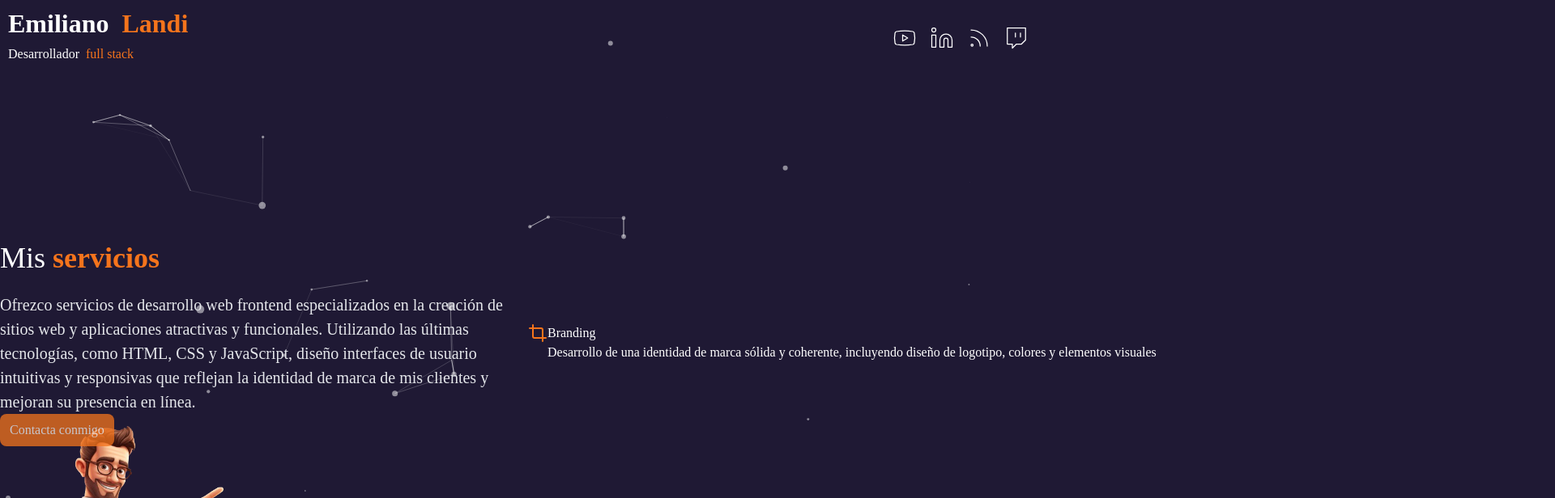
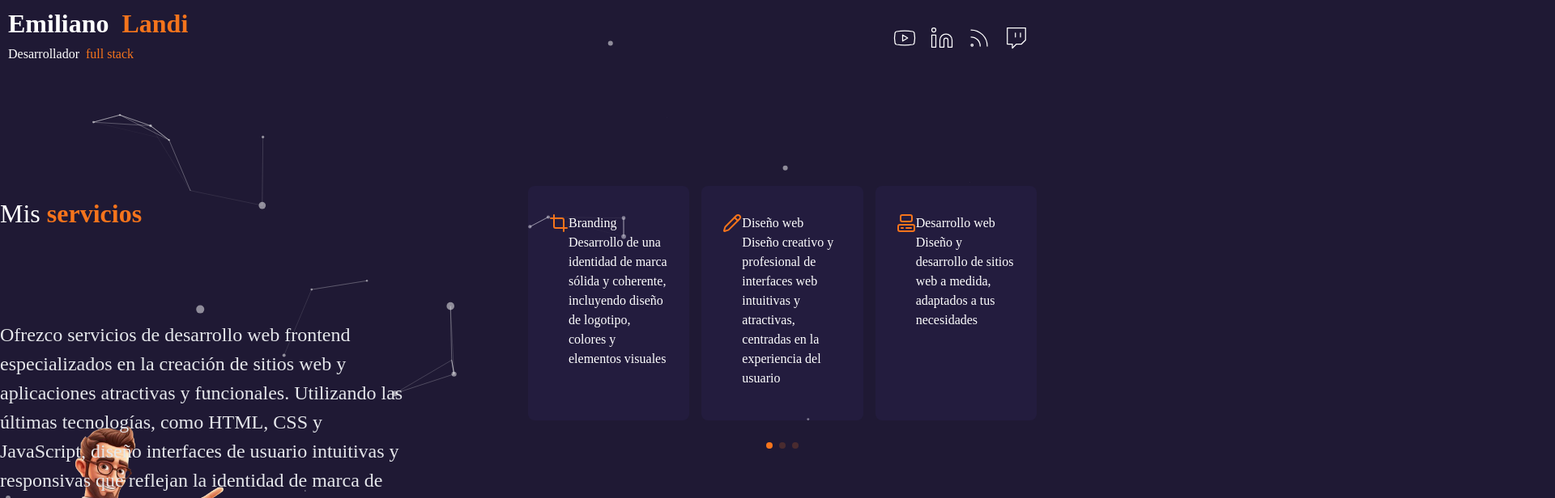
Before and after one commit to Emilianolandi/portafolioi, a Next.js app: page /services in a window 1280 px wide. Shown: the top 616 px of the page at 81% size, 1920 px wide, since content can reach past the window. Built offline with nearby package versions, Linux system fonts and the light colour scheme.

Commit message:
maquetando slider

```diff
--- a/app/(routes)/services/page.tsx
+++ b/app/(routes)/services/page.tsx
@@ -10,21 +10,23 @@ const ServicesPages = () => {
             <TransitionPage />
             <CoverParticles />
 
-              <br />
+
             <div className="Page-service">
-                <div className="max-w-[750px] z-10 mt-10 md:mt-0">
+
+                <div className="max-w-[500px] z-10 mt-30 md:mt-10">
+
                     <h1 className="Service-Title">Mis <span className="font-bold text-secondary"> servicios</span></h1>
                     <p className="Service-Info">Ofrezco servicios de desarrollo web frontend especializados en la creación de sitios web y aplicaciones atractivas y funcionales. Utilizando las últimas tecnologías, como HTML, CSS y JavaScript, diseño interfaces de usuario intuitivas y responsivas que reflejan la identidad de marca de mis clientes y mejoran su presencia en línea.</p>
                     <button className="px-3 py-2 rounded-lg bg-secondary opacity-75 hover:bg-secondary/95">Contacta conmigo</button>
-            </div>
+                </div>
 
                 {/* SLIDER */}
 
                     <SliderServices />
-                </div>
 
-            <CircleImage />
-            <AvatarServices />
+            </div>
+           <AvatarServices />
+           <CircleImage />
         </>
     );
 }
--- a/app/globals.css
+++ b/app/globals.css
@@ -455,74 +455,85 @@ align-items: center;
   display: grid;
   align-items: center;
   justify-content: center;
-  min-height: 100vh; /* Cambiado de height a min-height */
+  min-height: 100vh; /* Mantener altura mínima de la página */
   max-width: 80rem;
   gap: 1.5rem;
   margin-left: auto;
   margin-right: auto;
-  grid-template-columns: 1fr; /* Para pantallas pequeñas */
+  grid-template-columns: 1fr; /* Columnas en pantallas pequeñas */
 }
 
+/* Estructura en pantallas medianas */
 @media (min-width: 768px) {
   .Page-service {
-    grid-template-columns: repeat(2, minmax(0, 2fr)); /* Dos columnas en pantallas medianas y mayores */
+    grid-template-columns: repeat(2, minmax(0, 2fr)); /* 2 columnas en pantallas medianas y mayores */
   }
 }
 
+/* Título del servicio */
 .Service-Title {
   font-size: 1.5rem; /* text-2xl */
-  line-height: 1.25; /* leading-tight */
+  line-height: 7; /* leading-tight */
   text-align: center; /* text-center */
 }
 
 @media (min-width: 768px) {
   .Service-Title {
     text-align: left; /* md:text-left */
-    font-size: 2.25rem; /* md:text-4xl */
+    font-size: 2rem; /* md:text-4xl */
     margin-bottom: 1.25rem; /* md:mb-5 */
   }
 }
 
+/* Información del servicio */
 .Service-Info {
-  font-size: 1.25rem; /* text-xl */
+  font-size: 1.5rem; /* text-xl */
   color: #e5e7eb; /* text-gray-200 */
 }
 
-/* ////////////////////////////////////Slider///////////////////////////////////// */
-
+/* Estilos de Swiper */
 .swiper-horizontal > .swiper-pagination-bullets .swiper-pagination-bullet,
-.swiper-pagination-horizontal.swiper-pagination-bullets
-  .swiper-pagination-bullet {
+.swiper-pagination-horizontal.swiper-pagination-bullets .swiper-pagination-bullet {
   background-color: #f5741c;
 }
+
 .Swiper-Contenedor {
-  display: flex; /* flex */
-  padding: 2rem 1.5rem; /* px-6 py-8 */
-  height: auto; /* h-auto */
-  border-radius: 0.5rem; /* rounded-lg */
-  cursor: pointer; /* cursor-pointer */
-  background-color: rgba(65, 47, 123, 0.15); /* bg-[rgba(65,47,123,0.15)] */
-  transition: background-color 0.3s ease, border-color 0.3s ease; /* transition-all duration-300 */
-  border: 2px solid transparent; /* border-2 */
+  display: flex;
+  padding: 2rem 1.5rem; /* Espaciado interno */
+  height: auto;
+  border-radius: 0.5rem; /* Bordes redondeados */
+  cursor: pointer;
+  background-color: rgba(65, 47, 123, 0.15);
+  transition: background-color 0.3s ease, border-color 0.3s ease;
+  border: 2px solid transparent;
 }
 
-/* Para pantallas medianas y más grandes */
 @media (min-width: 768px) {
   .Swiper-Contenedor {
-    height: 290px; /* md:h-[290px] */
+    height: 290px;
   }
 }
 
-/* Para pantallas pequeñas */
 @media (max-width: 639px) {
   .Swiper-Contenedor {
-    flex-direction: column; /* sm:flex-col */
-    gap: 0; /* sm:gap-x-0 */
+    flex-direction: column;
+    gap: 0;
   }
 }
 
-/* Grupo: hover */
 .Swiper-Contenedor:hover {
-  background-color: rgba(89, 65, 169, 0.15); /* hover:bg-[rgba(89,65,169,0.15)] */
-  border-color: var(--secondary); /* hover:border-secondary */
+  background-color: rgba(89, 65, 169, 0.15);
+  border-color: var(--secondary);
 }
+
+/* Ajustes de tamaño de Swiper */
+.Swiper-Caja {
+  height: 280px;
+  width: 100%;
+}
+
+@media (min-width: 768px) {
+  .Swiper-Caja {
+    height: 340px;
+  }
+}
--- a/component/avatar-services.tsx
+++ b/component/avatar-services.tsx
@@ -4,7 +4,7 @@ import { MotionTransition } from "./transition-component";
 const AvatarServices = () => {
     return (
         <MotionTransition position='right' className="Img-service">
-            <Image src="/services.png" width="300" height="300" className="w-[350px] h-full " alt="Particles " />
+            <Image src="/services.png" width="300" height="300" className="w-[250px] h-full " alt="Particles " />
         </MotionTransition>
     );
 }
--- a/component/avatar.tsx
+++ b/component/avatar.tsx
@@ -7,8 +7,8 @@ import Image from "next/image";
 
 export function Avatar() {
     return (
-        <MotionTransition position="bottom" className="pres">
-        <Image src="/avatar-1.png" width={300} height={300} className="Img-About" alt="Particles" />
+        <MotionTransition position="bottom" className="bottom-0 right-0 hidden md:inline-block md:absolute">
+        <Image src="/avatar-1.png" width={400} height={400} className="Img-About" alt="Particles" />
     </MotionTransition>
 
     )
--- a/component/introduccion.tsx
+++ b/component/introduccion.tsx
@@ -38,7 +38,7 @@ const Introduction = () =>{
               </p>
 
               <div className="Proyectos">
-                  <a href="/projects" className="Botom-P">
+                  <a href="/porfolio" className="Botom-P">
                       Ver proyectos&nbsp;
                   </a>
                   &nbsp;
--- a/component/navbar.tsx
+++ b/component/navbar.tsx
@@ -32,7 +32,7 @@ const Navbar = () => {
 
             </div>
         </nav>
-        <br />
+
         </MotionTransition>
 
     );
--- a/component/slider-services.tsx
+++ b/component/slider-services.tsx
@@ -8,7 +8,7 @@ const SliderServices = () => {
     return (
         <Swiper
             breakpoints={{
-                320: {
+                310: {
                     slidesPerView: 1,
                     spaceBetween: 15,
                 },
@@ -26,15 +26,15 @@ const SliderServices = () => {
                 clickable: true,
             }}
             modules={[Pagination]}
-            className="h-auto md:h-[340px] w-full" // Cambiado a h-auto y w-full
+            className="Swiper-Caja" // Cambiado a w-full
         >
             {serviceData.map((item, index) => (
                 <SwiperSlide key={index}>
-                    <div className="flex flex-col px-4 py-6 h-auto md:h-[290px] rounded-lg cursor-pointer bg-[rgba(65,47,123,0.15)] group hover:bg-[rgba(89,65,169,0.15)] transition-all duration-300 hover:border-secondary border-2">
+                    <div className="Swiper-Contenedor">
                         <div className="mb-4 text-4xl text-secondary">{item.icon}</div>
                         <div>
-                            <h3 className="mb-2 text-lg text-center">{item.title}</h3>
-                            <p className="text-sm text-center">{item.description}</p>
+                            <h3 className="mb-2 text-lg text-center">{item.title}</h3> {/* Alineado al centro */}
+                            <p className="text-sm text-center">{item.description}</p> {/* Alineado al centro */}
                         </div>
                     </div>
                 </SwiperSlide>
```
